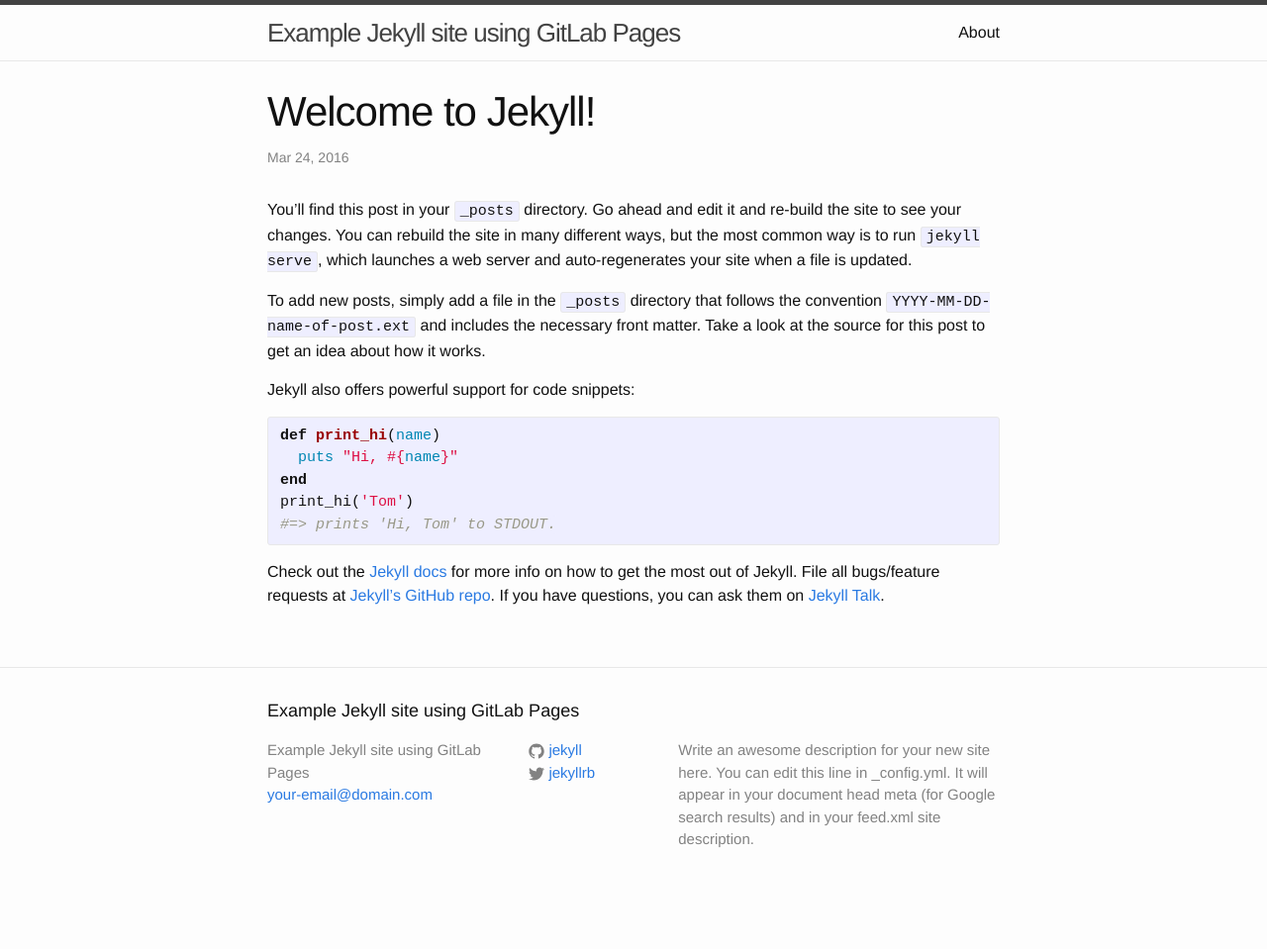
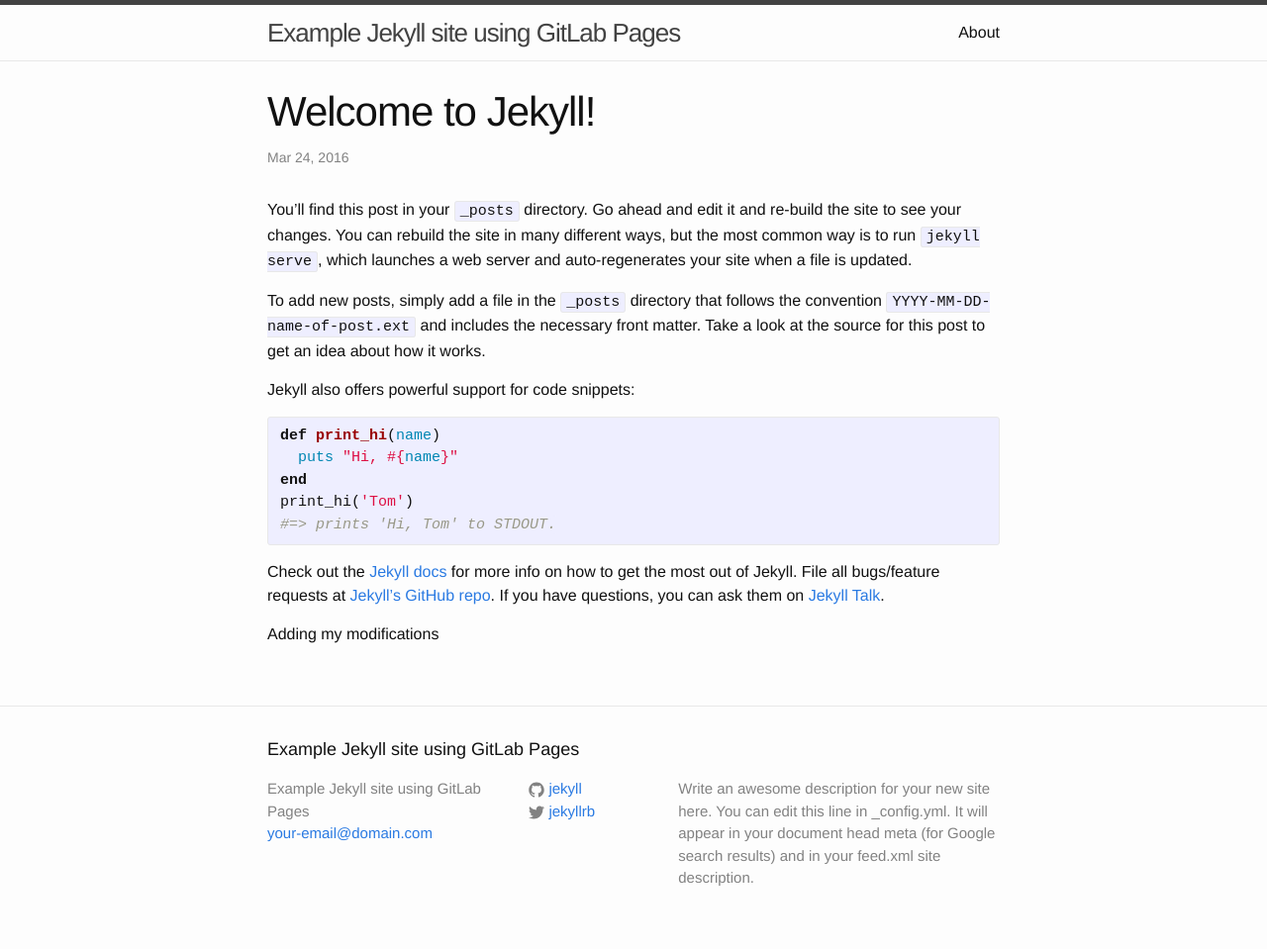
Before and after one commit to emilgaripov/dmfigol.me, a Jekyll site: the page built from _posts/2016-03-24-welcome-to-jekyll.markdown, in a window 1280 px wide. Shown: the whole page at 99% size. Built offline with Jekyll 4.4.1, drawn with Linux system fonts in a browser that asks for light colours; before the commit the page ends 920 px from its top, so only the background shows below that.

Commit message:
test changes to 2016-03-24-welcome-to-jekyl

```diff
--- a/_posts/2016-03-24-welcome-to-jekyll.markdown
+++ b/_posts/2016-03-24-welcome-to-jekyll.markdown
@@ -23,3 +23,5 @@ Check out the [Jekyll docs][jekyll-docs] for more info on how to get the most ou
 [jekyll-docs]: http://jekyllrb.com/docs/home
 [jekyll-gh]:   https://github.com/jekyll/jekyll
 [jekyll-talk]: https://talk.jekyllrb.com/
+
+Adding my modifications
```
